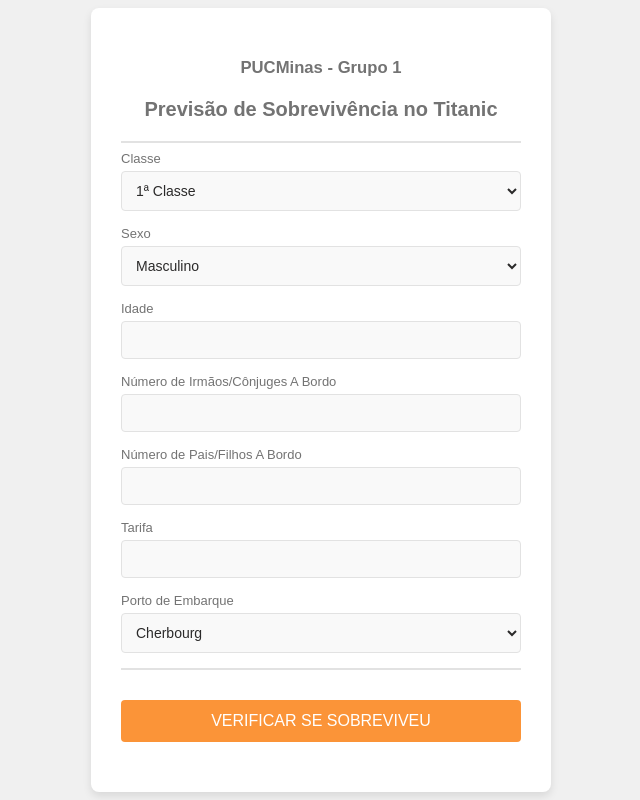
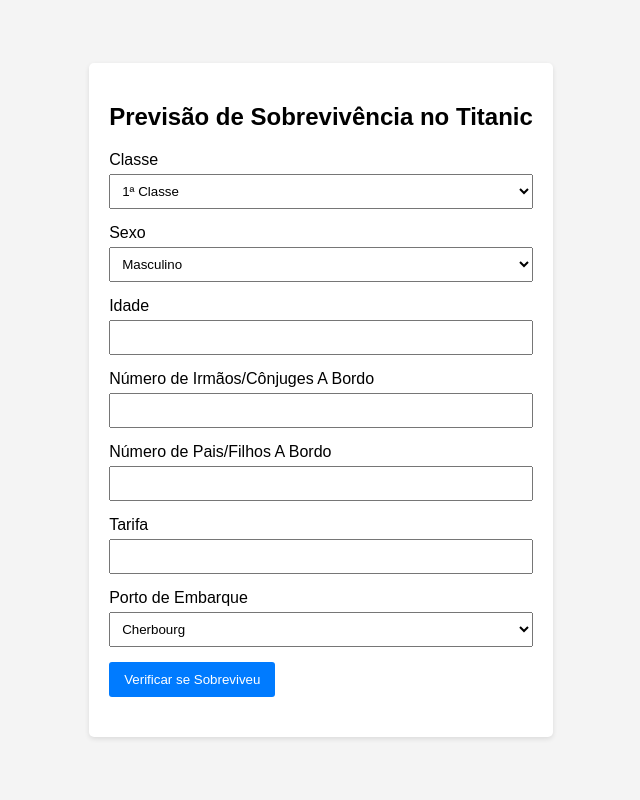
Before and after one commit to cleversoncr/titanicsp-front, a plain HTML site: page index.html in a window 1280 px wide. Shown: the whole page, without its empty margins (319-959 px from the left). Drawn offline with Linux system fonts and the light colour scheme.

Commit message:
Update index.html
Restaurando o original

```diff
--- a/index.html
+++ b/index.html
@@ -1,8 +1,8 @@
 <!DOCTYPE html>
 <html lang="en">
 <head>
-        <meta charset="UTF-8" />
-        <meta name="viewport" content="width=device-width, initial-scale=1.0" />
+    <meta charset="UTF-8">
+    <meta name="viewport" content="width=device-width, initial-scale=1.0">
     <title>Previsão de Sobrevivência no Titanic</title>
     <style>
         body {
@@ -13,22 +13,13 @@
             justify-content: center;
             align-items: center;
             height: 100vh;
-                background-color: #f0f0f0;
-                color: #4a4a4a;
+            background-color: #f4f4f4;
         }
         .container {
             background: #fff;
-                padding: 30px;
-                border-radius: 8px;
-                box-shadow: 0 4px 8px rgba(0, 0, 0, 0.1);
-                max-width: 400px;
-                width: 100%;
-            }
-            h2 {
-                font-size: 20px;
-                margin-bottom: 20px;
-                text-align: center;
-                color: #737373;
+            padding: 20px;
+            border-radius: 5px;
+            box-shadow: 0 2px 5px rgba(0, 0, 0, 0.1);
         }
         .form-group {
             margin-bottom: 15px;
@@ -36,51 +27,32 @@
         label {
             display: block;
             margin-bottom: 5px;
-                font-weight: normal;
-                font-size: 13px;
-                color: #737373;
         }
-            input,
-            select {
+        input, select {
             width: 100%;
-                padding: 10px;
+            padding: 8px;
             box-sizing: border-box;
-                border: 1px solid #e2e2e2;
-                border-radius: 4px;
-                background-color: #f9f9f9;
-                color: #2b2a2a;
-                font-size: 14px;
-            }
-            hr {
-                border: 1px solid #e2e2e2;
         }
         button {
-                padding: 12px;
-                background-color: #fb9438;
+            padding: 10px 15px;
+            background-color: #007BFF;
             color: #fff;
             border: none;
-                border-radius: 4px;
+            border-radius: 3px;
             cursor: pointer;
-                width: 100%;
-                font-size: 16px;
-                margin-top: 4px;
         }
         button:hover {
-                background-color: #feb403;
+            background-color: #0056b3;
         }
         .result {
             margin-top: 20px;
-                font-size: 16px;
-                text-align: center;
-                color: #333;
+            font-size: 18px;
         }
     </style>
 </head>
 <body>
     <div class="container">
-            <h2><small>PUCMinas - Grupo 1</small></h2>
         <h2>Previsão de Sobrevivência no Titanic</h2>
-            <hr className="my-3" />
         <div class="form-group">
             <label for="Pclass">Classe</label>
             <select id="Pclass">
@@ -98,19 +70,19 @@
         </div>
         <div class="form-group">
             <label for="Age">Idade</label>
-                <input type="number" id="Age" min="0" max="100" required />
+            <input type="number" id="Age" min="0" max="100" required>
         </div>
         <div class="form-group">
             <label for="SibSp">Número de Irmãos/Cônjuges A Bordo</label>
-                <input type="number" id="SibSp" min="0" max="10" required />
+            <input type="number" id="SibSp" min="0" max="10" required>
         </div>
         <div class="form-group">
             <label for="Parch">Número de Pais/Filhos A Bordo</label>
-                <input type="number" id="Parch" min="0" max="10" required />
+            <input type="number" id="Parch" min="0" max="10" required>
         </div>
         <div class="form-group">
             <label for="Fare">Tarifa</label>
-                <input type="number" id="Fare" min="0" step="0.01" required />
+            <input type="number" id="Fare" min="0" step="0.01" required>
         </div>
         <div class="form-group">
             <label for="Embarked">Porto de Embarque</label>
@@ -120,37 +92,32 @@
                 <option value="S">Southampton</option>
             </select>
         </div>
-            <hr className="my-3" />
-            </br>
-            <button onclick="predict()">VERIFICAR SE SOBREVIVEU</button>
+        <button onclick="predict()">Verificar se Sobreviveu</button>
         <div class="result" id="result"></div>
     </div>
 
     <script>
         async function predict() {
             const data = {
-                    Pclass: document.getElementById("Pclass").value,
-                    Sex: document.getElementById("Sex").value,
-                    Age: document.getElementById("Age").value,
-                    SibSp: document.getElementById("SibSp").value,
-                    Parch: document.getElementById("Parch").value,
-                    Fare: document.getElementById("Fare").value,
-                    Embarked: document.getElementById("Embarked").value,
+                Pclass: document.getElementById('Pclass').value,
+                Sex: document.getElementById('Sex').value,
+                Age: document.getElementById('Age').value,
+                SibSp: document.getElementById('SibSp').value,
+                Parch: document.getElementById('Parch').value,
+                Fare: document.getElementById('Fare').value,
+                Embarked: document.getElementById('Embarked').value
             };
 
-                const response = await fetch("http://localhost:5000/predict", {
-                    // Use 'localhost' or appropriate hostname
-                    method: "POST",
+            const response = await fetch('http://localhost:5000/predict', {  // Use 'localhost' or appropriate hostname
+                method: 'POST',
                 headers: {
-                        "Content-Type": "application/json",
+                    'Content-Type': 'application/json'
                 },
-                    body: JSON.stringify(data),
+                body: JSON.stringify(data)
             });
 
             const result = await response.json();
-                document.getElementById("result").innerText = `Previsão: ${
-                    result.Prediction
-                }\nProbabilidade: ${result.Probability.toFixed(2)}`;
+            document.getElementById('result').innerText = `Previsão: ${result.Prediction}\nProbabilidade: ${result.Probability.toFixed(2)}`;
         }
     </script>
 </body>
```
Lines whose indentation alone changed are shown as unchanged.
